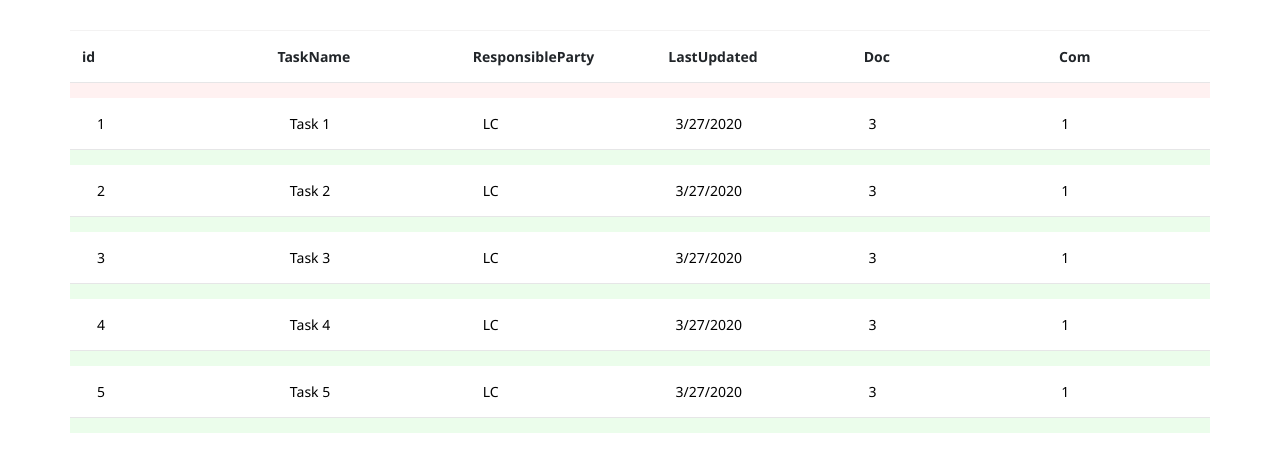
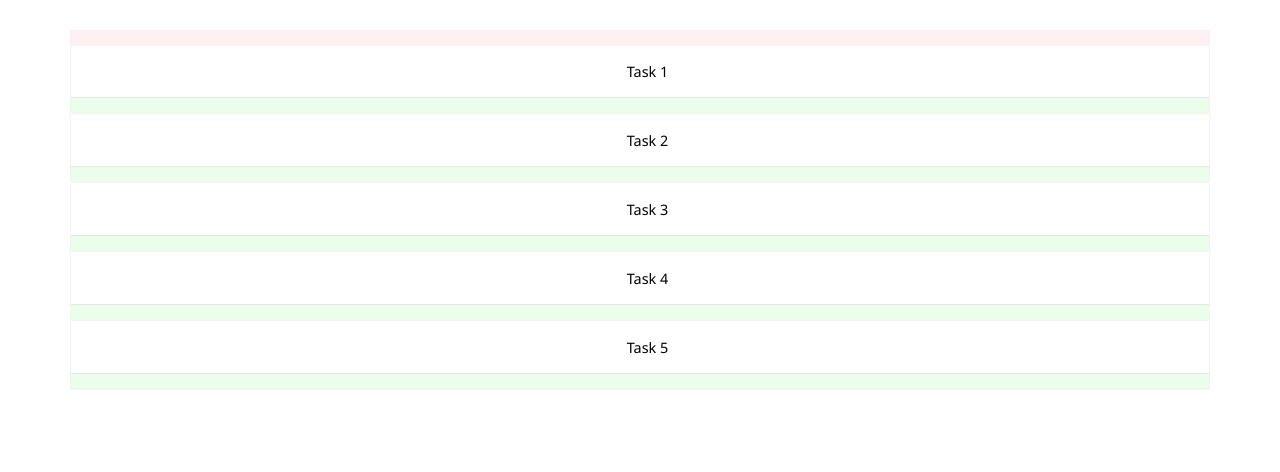
Before and after one commit to suryarsp/Custom-Drag-and-Drop-using-HTML5, a React (Create React App) app: page / in a window 1280 px wide. Shown: the top 472 px of the page. Built offline with nearby package versions, Linux system fonts and the light colour scheme.

Commit message:
Refactored to individual component

```diff
--- a/src/App.tsx
+++ b/src/App.tsx
@@ -1,44 +1,32 @@
 import * as React from "react";
 import logo from "./logo.svg";
 import "./App.css";
-import { mockItems, mockColumns } from "./mockData";
+import { mockItems } from "./mockData";
 import DragDrop from "./DragDrop/DragDrop";
 
 class App extends React.Component {
   public render() {
     return (
-      <table className="container">
-        <thead>
-      <tr className="gridRow">
-        {
-          mockColumns.map((col) => (
-          <th key={col.name} className="gridCell">{col.name}</th>
-          ))
-        }
-        </tr>
 
-      </thead>
-
-      <tbody>
+      <div className="container">
       {
       mockItems.map((item, index) => (
         <DragDrop
-                  columns={mockColumns}
-                  key={item.id.toString()}
+          key={item.id}
           data={item}
           index = {index}
           isDragAllowed={true}
           isDropAllowed={true}
           sourceDragTooltip="Move"
           destionationDropTootip="to"
+          tooltipProperty="TaskName"
           onDrop={(s,d) => console.log(s, d)}
-                  tooltipProperty="TaskName"
         >
+          { item['TaskName']}
         </DragDrop>
       ))
     }
-        </tbody>
-      </table>
+  </div>
     );
   }
 }
--- a/src/DragDrop/DragDrop.tsx
+++ b/src/DragDrop/DragDrop.tsx
@@ -119,13 +119,12 @@ class DragDrop extends React.Component<IDragDropProps, IDragDropState> {
   }
 
   public render() {
-    const { data, index, columns } = this.props;
+    const { data, index } = this.props;
     return (
-      <>
-        {/* Top Drop Container */}
-
-        {index === 0 && (
-          <tr
+            <div className="row"  key={data.id.toString()}>
+              <div className="col drag-item">
+                {index === 0 ? (
+                  <span
                   className="drag-top"
                   id={`top-${data.id}`}
                   key={`top-${data.id}`}
@@ -145,12 +144,10 @@ class DragDrop extends React.Component<IDragDropProps, IDragDropState> {
                     })
                   }
                   >
-            <td className="drag-over" colSpan={columns.length - 1}>{this.state.tooltip}</td>
-          </tr>
-        )}
-
-        {/* Content */}
-        <div
+                    <span className="drag-over">{this.state.tooltip}</span>
+                  </span>
+                ) : null}
+                <span
                   className="gridRow drag-item-inner"
                   id={`inside-${data.id}`}
                   key={data.id}
@@ -172,23 +169,10 @@ class DragDrop extends React.Component<IDragDropProps, IDragDropState> {
                   }
                   onDragEnd={this.onDragEnd.bind(this)}
                 >
-
-          {columns.map((col, index) => (
-
-            <td key={col.name} className="gridCell">
-              {data[col.name]}
-              {
-                index === 0 && (<span className="drag-over">
-                { this.state.tooltip}
-              </span>)
-              }
-              </td>
-          ))}
-
-        </div>
-
-        {/* Bottom Drop Container */}
-        <tr
+                  {this.props.children}
+                  <span className="drag-over">{this.state.tooltip}</span>
+                </span>
+                  <span
                     className="drag-bottom"
                     id={`bottom-${data.id}`}
                     key={`bottom-${data.id}`}
@@ -207,9 +191,10 @@ class DragDrop extends React.Component<IDragDropProps, IDragDropState> {
                       })
                     }
                   >
-          <td className="drag-over" colSpan={columns.length - 1}>{this.state.tooltip}</td>
-        </tr>
-      </>
+                    <span className="drag-over">{this.state.tooltip}</span>
+                  </span>
+              </div>
+            </div>
     );
   }
 }
--- a/src/DragDrop/IDragDropProps.ts
+++ b/src/DragDrop/IDragDropProps.ts
@@ -1,5 +1,4 @@
-import { Item } from "../models/Item";
-import { IColumn } from "../models/IColumn";
+
 
 export interface IDragDropProps {
     data: any;
@@ -8,7 +7,6 @@ export interface IDragDropProps {
     sourceDragTooltip: string;
     destionationDropTootip: string;
     index: number;
-    columns : IColumn[];
     tooltipProperty: string;
     onDrop: (source: any, destination: any) => void;
   }
--- a/src/mockData.ts
+++ b/src/mockData.ts
@@ -1,7 +1,3 @@
-import { Item } from "./models";
-import { IColumn } from "./models/IColumn";
-
-
 export const mockItems: any[] = [
     {
         id: 1,
@@ -43,33 +39,4 @@ export const mockItems: any[] = [
         Doc: 3,
         Com: 1
     },
-
-
 ]
-
-export const mockColumns : IColumn[] = [
-    {
-        id: 1,
-        name: 'id'
-    },
-    {
-        id: 2,
-        name: 'TaskName'
-    },
-    {
-        id: 3,
-        name: 'ResponsibleParty'
-    },
-    {
-        id: 4,
-        name: 'LastUpdated'
-    },
-    {
-        id: 5,
-        name: 'Doc'
-    },
-    {
-        id: 6,
-        name: 'Com'
-    }
-]
--- a/src/models/IColumn.ts
+++ /dev/null
@@ -1,4 +0,0 @@
-export interface IColumn {
-    name: string;
-    id: number;
-}
```
Lines whose indentation alone changed are shown as unchanged.
